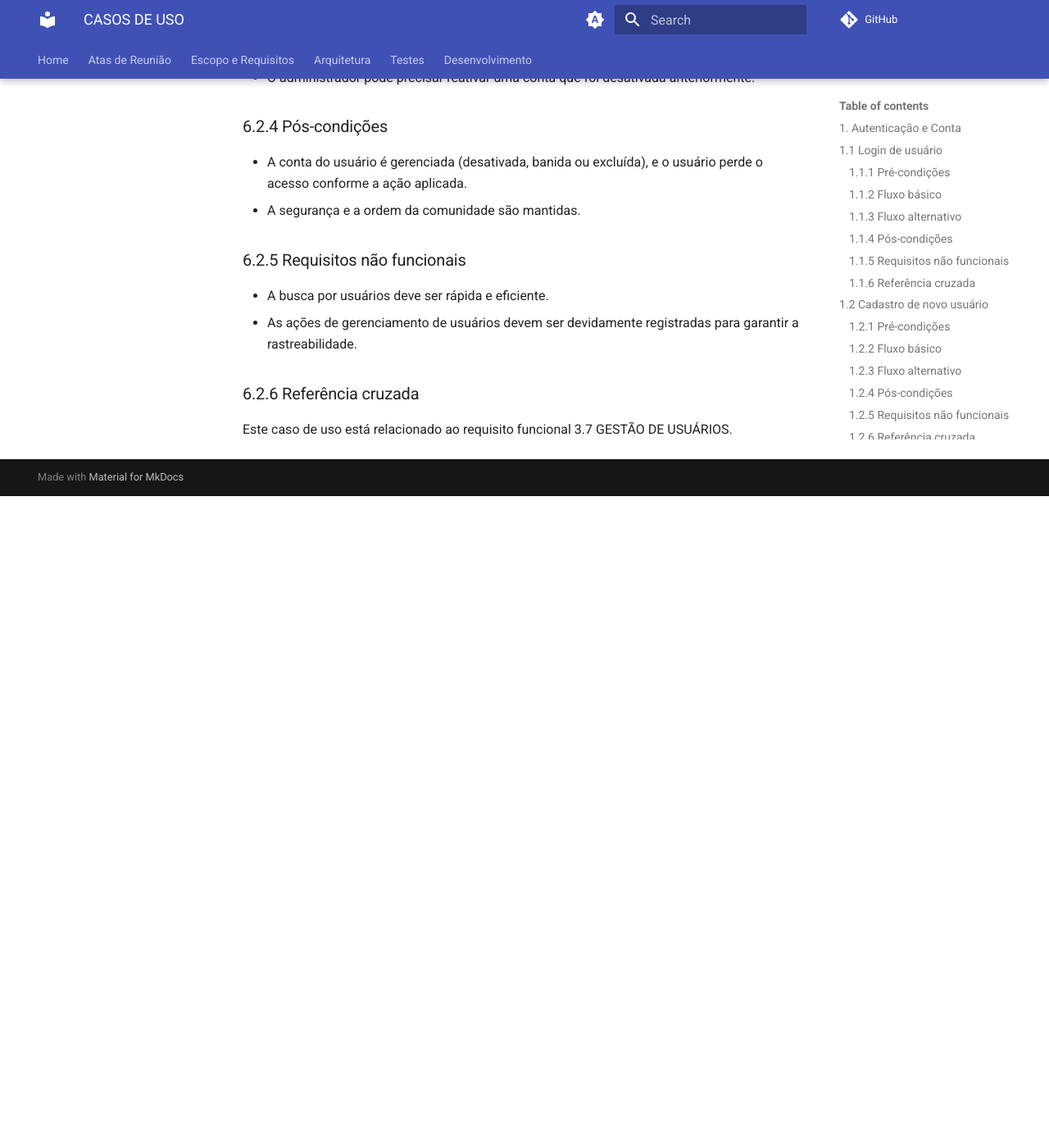
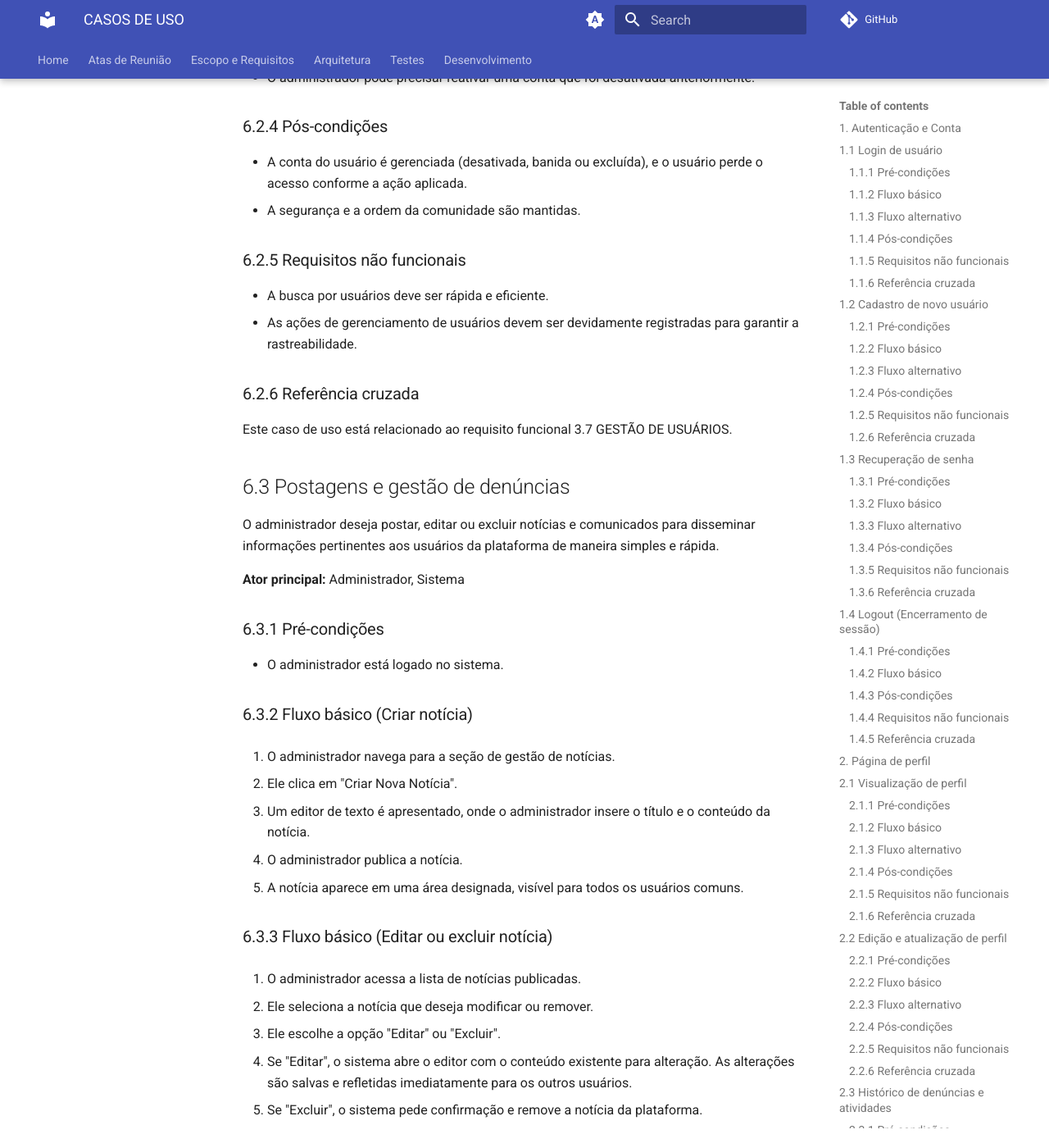
Before and after one commit to fga-eps-mds/2025.2-Valhalla-Docs, an MkDocs documentation site: the page built from docs/escopo-requisitos/Casos_de_uso.md, in a window 1280 px wide and 1400 px high, scrolled down 26686 px. Shown: the whole window at 82% size. Built offline with MkDocs 1.6.1 and Material for MkDocs 9.7.7, drawn with Linux system fonts in a browser that asks for light colours; comment, search, counter and statistics services are not loaded; before the commit the page ends 27291 px from its top, so only the background shows below that; some of the changed text lies outside the part shown.

Commit message:
doc - adiciona 22º caso de uso

```diff
--- a/docs/escopo-requisitos/Casos_de_uso.md
+++ b/docs/escopo-requisitos/Casos_de_uso.md
@@ -709,3 +709,41 @@ O administrador gerencia as contas dos usuários da plataforma, podendo desativa
 
 ### 6.2.6 Referência cruzada
 Este caso de uso está relacionado ao requisito funcional 3.7 GESTÃO DE USUÁRIOS.
+
+## 6.3 Postagens e gestão de denúncias
+O administrador deseja postar, editar ou excluir notícias e comunicados para disseminar informações pertinentes aos usuários da plataforma de maneira simples e rápida.
+
+**Ator principal:** Administrador, Sistema
+
+### 6.3.1 Pré-condições
+- O administrador está logado no sistema.
+
+### 6.3.2 Fluxo básico (Criar notícia)
+1. O administrador navega para a seção de gestão de notícias.
+
+2. Ele clica em "Criar Nova Notícia".
+3. Um editor de texto é apresentado, onde o administrador insere o título e o conteúdo da notícia.
+4. O administrador publica a notícia.
+5. A notícia aparece em uma área designada, visível para todos os usuários comuns.
+
+### 6.3.3 Fluxo básico (Editar ou excluir notícia)
+1. O administrador acessa a lista de notícias publicadas.
+
+2. Ele seleciona a notícia que deseja modificar ou remover.
+3. Ele escolhe a opção "Editar" ou "Excluir".
+4. Se "Editar", o sistema abre o editor com o conteúdo existente para alteração. As alterações são salvas e refletidas imediatamente para os outros usuários.
+5. Se "Excluir", o sistema pede confirmação e remove a notícia da plataforma.
+
+### 6.3.4 FLuxo alternativo
+- O administrador pode salvar uma notícia como rascunho para publicá-la posteriormente.
+
+### 6.3.5 Pós-condições
+- Informações e comunicados importantes são compartilhados com os usuários da plataforma.
+- O conteúdo informativo do site é mantido atualizado.
+
+### 6.3.6 Requisitos não funcionais
+- A interface de edição de notícias deve ser intuitiva e de fácil utilização.
+- A publicação e atualização de notícias devem ocorrer em tempo real, com responsividade imediata.
+
+### 6.3.7 Referência cruzada
+Este caso de uso está relacionado ao requisito funcional 3.7 POSTAGENS e Gestão de NOTÍCIAS.
```
